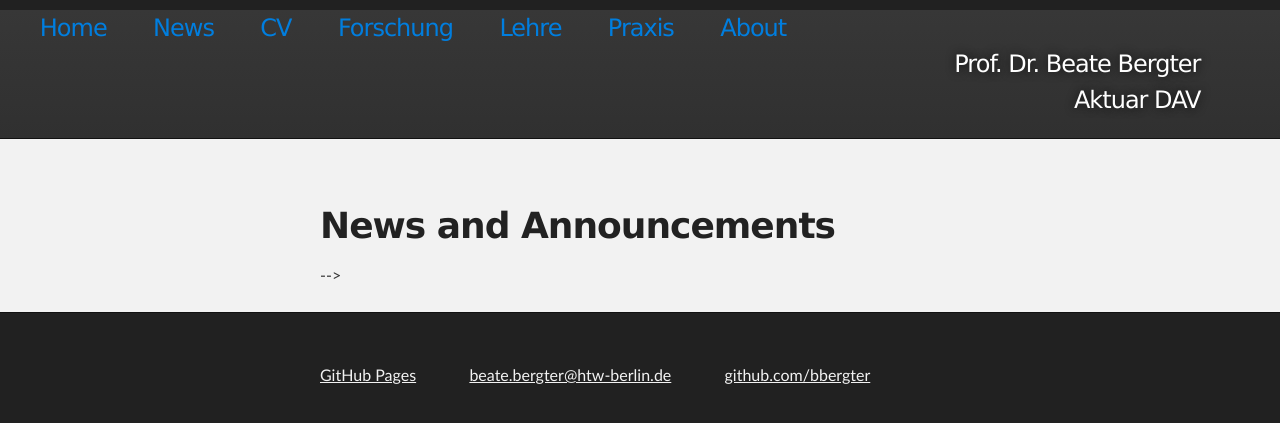
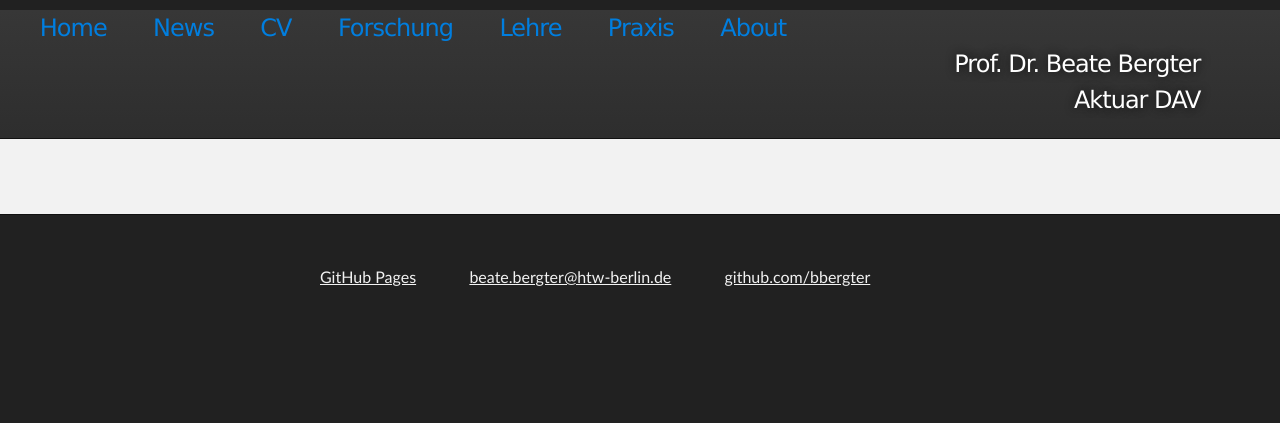
Before and after one commit to bbergter/bbergter, a Jekyll site: the page built from news/index.html, in a window 1280 px wide. Shown: the top 423 px of the page. Built offline with Jekyll 4.4.1, drawn with Linux system fonts in a browser that asks for light colours.

Commit message:
Update index.html

```diff
--- a/news/index.html
+++ b/news/index.html
@@ -2,16 +2,3 @@
 layout: default
 title: news
 ---
-<div>
-	<h1>News and Announcements</h1>
-
-
-
-<!--	<ul class="posts">
-	  {% for post in site.posts %}
-	    <li><span>{{ post.date | date_to_string }} </span>  <a href="{{ post.url }}" title="{{ post.title }}">{{ post.title }}</a></li>
-	  {% endfor %}
-	</ul> -->
-</div>
-
-<!--&raquo; class="news" {% include posts-with-excerpts.html %}	<div class="news"> 	{% include post-list.html %} </div> <!-- .news --> -->
```
